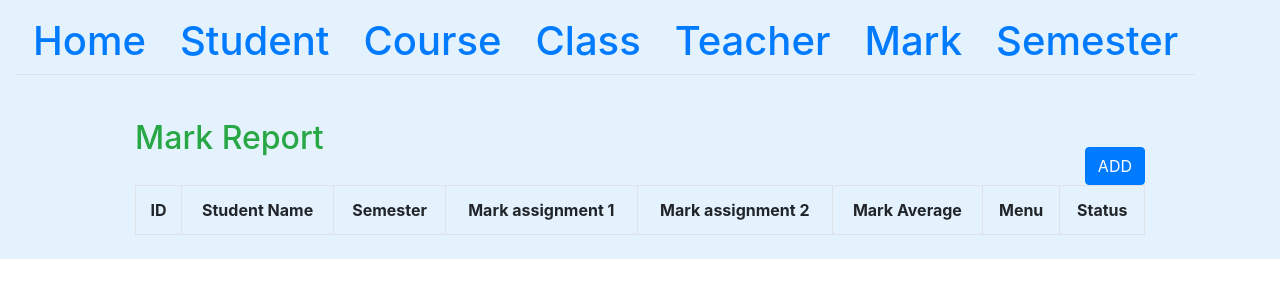
After one commit to DO-HOAI-NAM/WEB_G301, a Symfony app: template templates/mark/index.html.twig in a window 1280 px wide. The commit adds this page. Shown: the top 300 px of the page. Run offline with Twig, Linux system fonts and the light colour scheme; the template is opened without the code that fills it, so the values that code supplies are empty; some libraries are stand-ins or nearby versions.

Commit message:
update templates
file base, mark, semester

```diff
--- a/templates/base.html.twig
+++ b/templates/base.html.twig
@@ -19,40 +19,62 @@
 				class="navbar navbar-light" style="background-color: #e3f2fd;">
 				<!-- Navbar content -->
 				<ul class="nav justify-content-center|justify-content-end">
-					<nav class="navbar navbar-expand-lg ">
-						<div class="container-fluid">
-							<div class="collapse navbar-collapse" id="navbarNavAltMarkup">
-								<div class="navbar-nav">
+					<h1>
+						<li class="nav-tabs">
+							<a class="nav-link" href="{{ path('home_index')}}">Home</a>
+						</li>
+					</h1>
+					<h1>
+						<li class="nav-tabs">
+							<a class="nav-link" href="{{ path('student_index')}}">Student</a>
+						</li>
+					</h1>
+
+					<h1>
+						<li class="nav-tabs">
+							<a class="nav-link" href="{{ path('course_index')}}">Course</a>
+						</li>
+					</h1>
+
+					<h1>
+						<li class="nav-tabs">
+							<a class="nav-link" href="{{ path('classIndex')}}">Class</a>
+						</li>
+					</h1>
+					<h1>
+						<li class="nav-tabs">
+							<a class="nav-link" href="{{ path('teacher_index')}}">Teacher</a>
+						</li>
+					</h1>
+					<h1>
+						<li class="nav-tabs">
+							<a class="nav-link" href="{{ path('mark_index')}}">Mark</a>
+
+						</li>
+					</h1>
+					<h1>
+						<li class="nav-tabs">
+							<a class="nav-link" href="{{ path('semester_index')}}">Semester</a>
+
+						</li>
+					</h1>
 
 
-									<a class="nav-link" href="{{ path('home_index')}}">Home</a>
-
-
-									<a class="nav-link" href="{{ path('student_index')}}">Student</a>
-
-
-									<a class="nav-link" href="{{ path('course_index')}}">Course</a>
-									<a class="nav-link" href="{{ path('classIndex')}}">Class</a>
-									<a class="nav-link" href="{{ path('teacher_index')}}">Teacher</a>
-
+					{% if app.user.username != null %}
+						<h1>
+							<li class="nav-tabs">
 								<a class="nav-link" href="{{ path('app_logout')}}">Logout
 									<i>
 										({{ app.user.username }})
 									</i>
 								</a>
 							</li>
-
-
-							</div>
-						</div>
-					</div>
-				</nav>
-
-
-			</nav>
-		</body>
-	</html>
-</ul>{% endblock %}{# show flash message #}{% block flash %}
+						</h1>
+					{% endif %}
+				</ul>
+			{% endblock %}
+			{# show flash message #}
+			{% block flash %}
 				<div class="container-md col-md-5 mt-3 text-center">
 					{% for message in app.session.flashBag.get('Success') %}
 						<p class="alert alert-success">{{ message }}</p>
@@ -60,4 +82,9 @@
 					{% for message in app.session.flashBag.get('Error') %}
 						<p class="alert alert-danger">{{ message }}</p>
 					{% endfor %}
-</div>{% endblock %}{% block body %}{% endblock %}</body></html>
+				</div>
+			{% endblock %}
+			{% block body %}{% endblock %}
+		</body>
+	</body>
+</html>
--- /dev/null
+++ b/templates/mark/index.html.twig
@@ -0,0 +1,75 @@
+{% extends "base.html.twig" %}
+
+{% block body %}
+	<div class="container-fluid col-md-10 text-center">
+		<h2 class="text text-success">Mark Report</h2>
+		<a class="btn btn-primary mt-5" href="{{path('mark_add')}}">ADD</a>
+		<table class="table table-bordered">
+			<tr>
+				<th>ID</th>
+				<th>Student Name</th>
+				{# <th>Subject Name</th> #}
+				<th>Semester</th>
+				<th>Mark assignment 1</th>
+				<th>Mark assignment 2</th>
+				<th>Mark Average</th>
+				<th>Menu</th>
+				<th>Status</th>
+			</tr>
+			<script language="JavaScript">
+				var num = 1
+			</script>
+			{% for mark in marks %}
+				<tr>
+					<td>
+						<script language="JavaScript">
+							document.write(num++);
+						</script>
+					</td>
+					<td>
+						{% if mark.student != null %}
+							<a style="text-decoration: none" class="text text_success" href="{{path('student_detail', {'id': mark.student.id})}}">
+								{{mark.student.name}}
+							</a>
+						{% endif %}
+					</td>
+					{# <td>
+																{% if mark.subject != null %}
+																	<a style="text-decoration: none" class="text text_success" href="{{path('subject_detail', {'id': mark.subject.id})}}">
+																		{{mark.subject.name}}
+																	</a>
+																{% endif %}
+															</td> #}
+					<td>
+						{% if mark.semester != null %}
+							<a style="text-decoration: none" class="text text_success" href="{{path('semester_detail', {'id': mark.semester.id})}}">
+								{{mark.semester.name}}
+							</a>
+						{% endif %}
+					</td>
+					<td>
+						{{mark.assignment1}}</td>
+					<td>{{mark.assignment2}}</td>
+					<td>{{(mark.assignment1 + mark.assignment2)/2}}</td>
+					<td>
+						<a class="btn btn-success" href="{{path('mark_edit', {'id': mark.id})}}">Edit</a>
+						<a class="btn btn-info" href="{{path('mark_delete',{'id':mark.id})}}" onclick="return confirm('Are you sure?')">Delete</a>
+					</td>
+					<td>
+						{% if ((mark.assignment1 + mark.assignment2)/2) >= 5 and ((mark.assignment1 + mark.assignment2)/2) <8  %}
+							Passed
+						{% elseif ((mark.assignment1 + mark.assignment2)/2) >= 8 and ((mark.assignment1 + mark.assignment2)/2) < 10 %}
+							Merit
+						{% elseif ((mark.assignment1 + mark.assignment2)/2) == 10 %}
+							Distinsion
+						{% else %}
+							Failed
+						{% endif %}
+					</td>
+				</tr>
+			{% endfor %}
+		</table>
+
+
+	</div>
+{% endblock %}
```
Also changed, not shown: templates/mark/add.html.twig (added, +13 -0 lines), templates/mark/detail.html.twig (added, +37 -0 lines), templates/mark/edit.html.twig (added, +13 -0 lines), templates/semester/add.html.twig (added, +12 -0 lines), templates/semester/detail.html.twig (added, +40 -0 lines), templates/semester/edit.html.twig (added, +12 -0 lines), templates/semester/index.html.twig (added, +57 -0 lines). Lines whose indentation alone changed are shown as unchanged.
